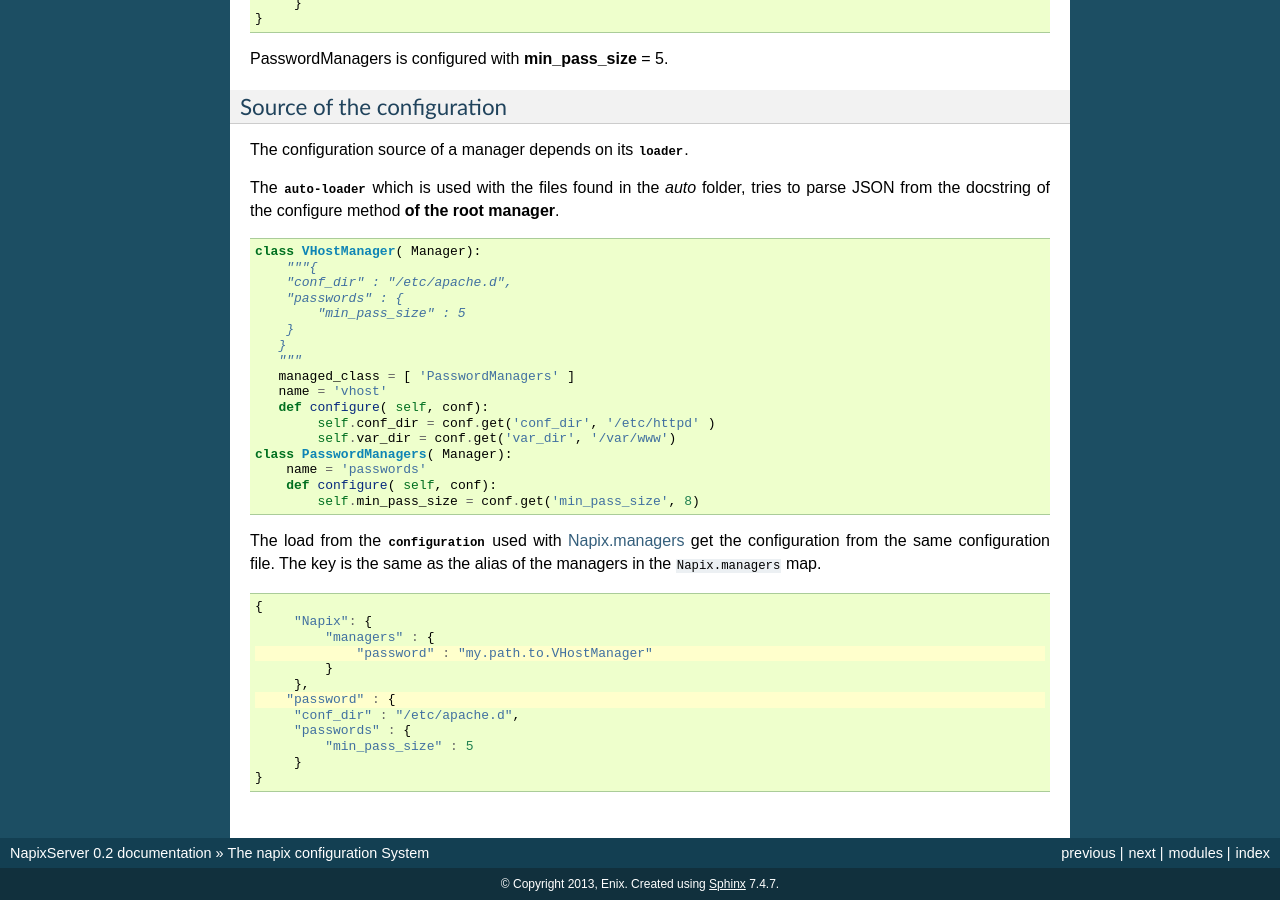
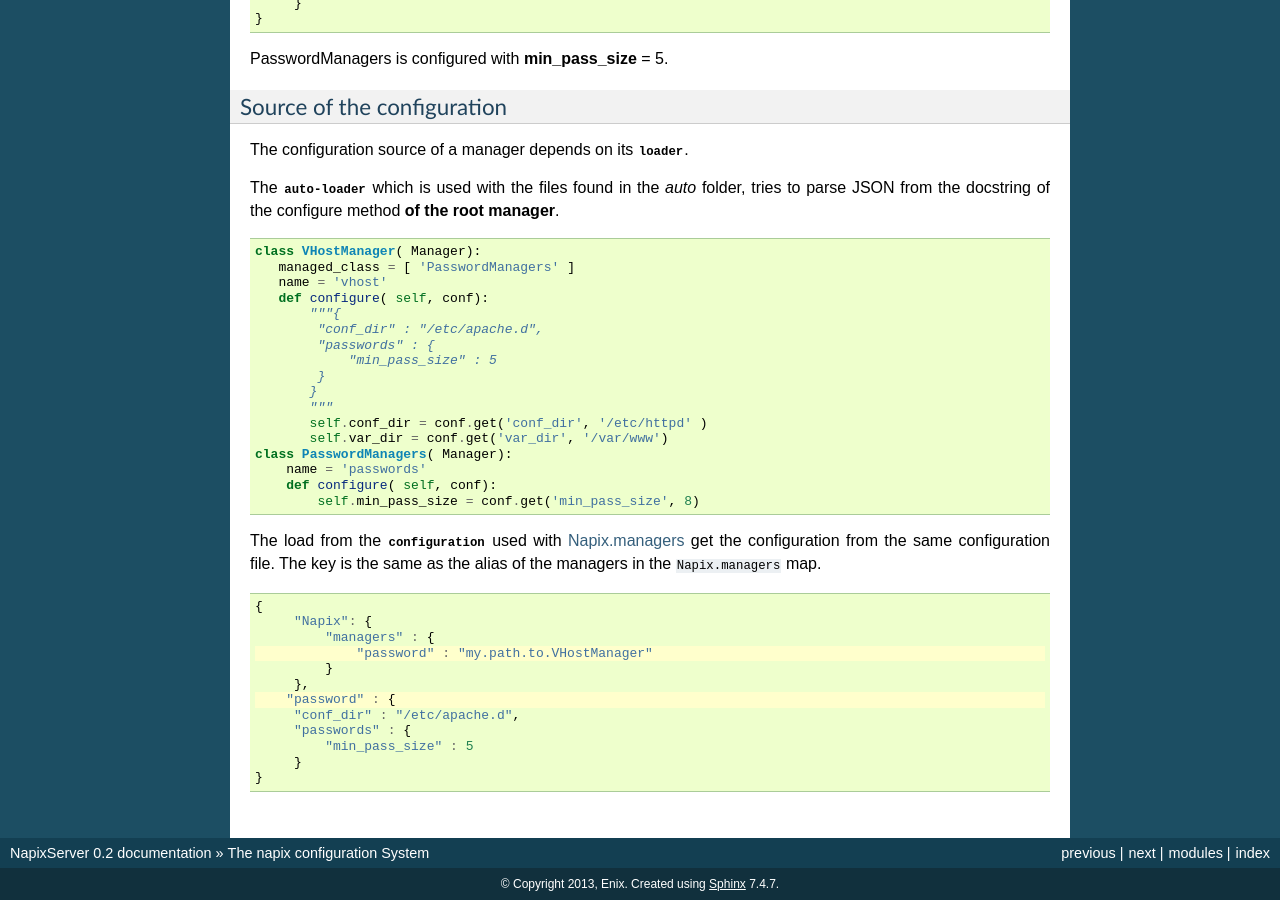
Before and after one commit to napix/NapixServer, a Sphinx documentation site: the page built from docs/conf.rst, in a window 1280 px wide and 900 px high, scrolled down 2837 px. Built offline with Sphinx 7.4.7, drawn with Linux system fonts in a browser that asks for light colours; pages that are not in the unit, such as notebooks, are missing from menus.

```diff
--- a/docs/conf.rst
+++ b/docs/conf.rst
@@ -184,18 +184,18 @@ tries to parse JSON from the docstring of the configure method **of the root man
 .. code-block:: python
 
     class VHostManager( Manager):
-        """{
-        "conf_dir" : "/etc/apache.d",
-        "passwords" : {
-            "min_pass_size" : 5
-        }
-       }
-       """
        managed_class = [ 'PasswordManagers' ]
        name = 'vhost'
        def configure( self, conf):
-            self.conf_dir = conf.get('conf_dir', '/etc/httpd' )
-            self.var_dir = conf.get('var_dir', '/var/www')
+           """{
+            "conf_dir" : "/etc/apache.d",
+            "passwords" : {
+                "min_pass_size" : 5
+            }
+           }
+           """
+           self.conf_dir = conf.get('conf_dir', '/etc/httpd' )
+           self.var_dir = conf.get('var_dir', '/var/www')
     class PasswordManagers( Manager):
         name = 'passwords'
         def configure( self, conf):
```
